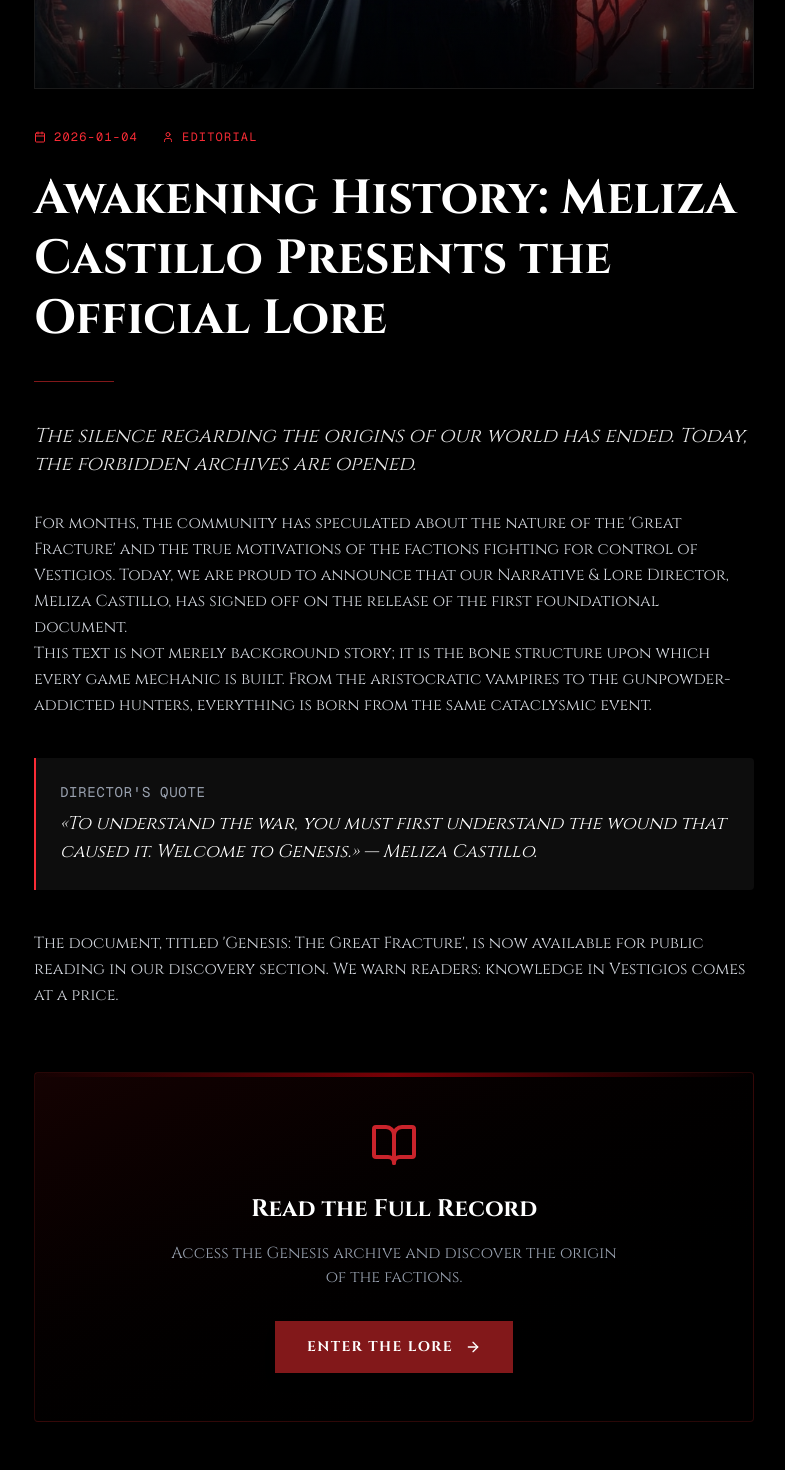
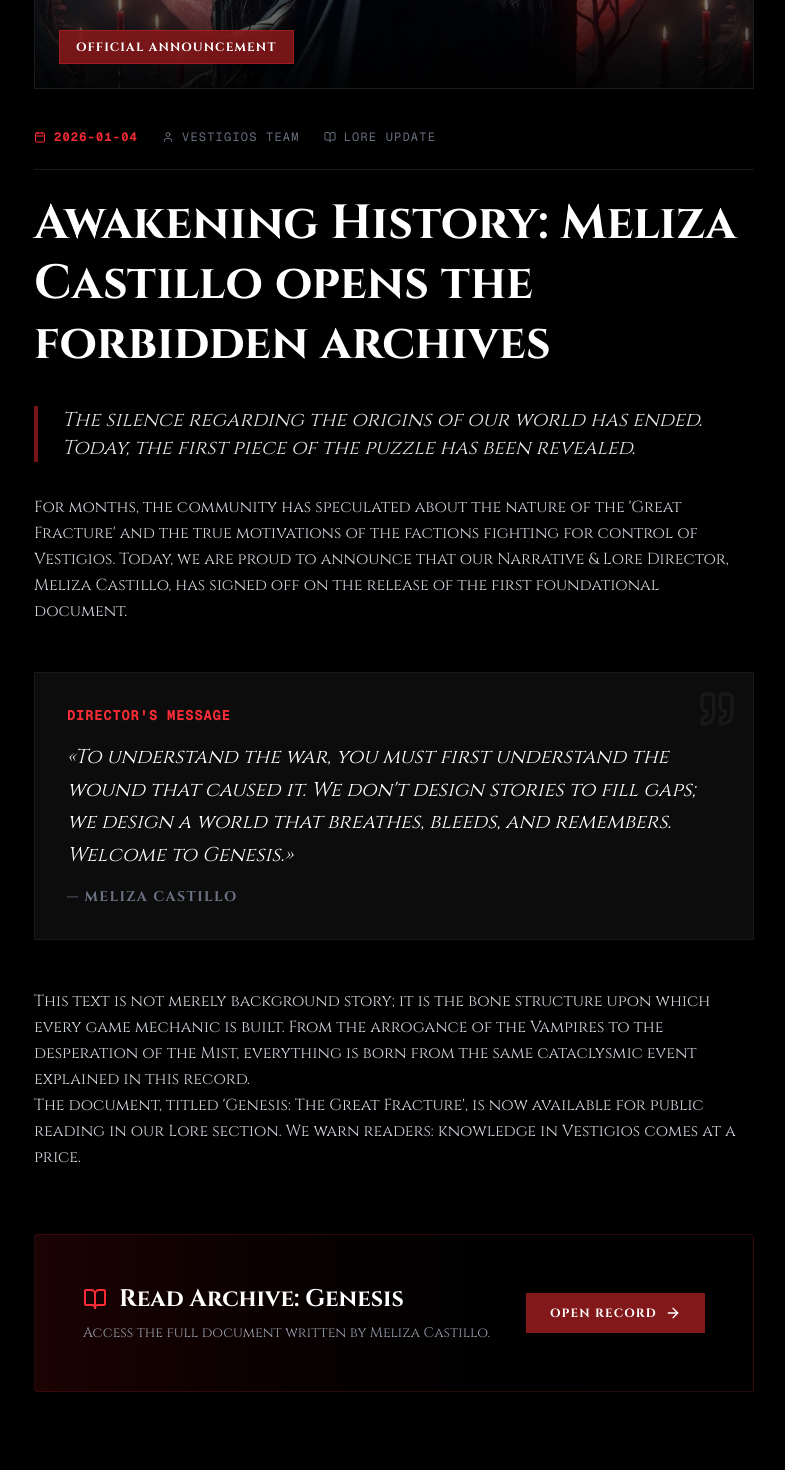
Before and after one commit to vestigiosentertainment/vestigios-website, a Next.js app: page /legal/discover/articles/lore-debut in a window 1280 px wide. Shown: the part 540-2010 px from the top of the page, without its empty margins (246-1031 px from the left). Built offline with nearby package versions, Linux system fonts and the light colour scheme.

Commit message:
Update page.tsx

```diff
--- a/app/legal/discover/articles/lore-debut/page.tsx
+++ b/app/legal/discover/articles/lore-debut/page.tsx
@@ -3,9 +3,9 @@
 import { useLanguage } from "@/lib/language-context"
 import Link from "next/link"
 import Image from "next/image"
-import { ArrowLeft, Calendar, User, BookOpen, Feather, ArrowRight } from "lucide-react"
+import { ArrowLeft, Calendar, User, BookOpen, Quote, ArrowRight } from "lucide-react"
 
-export default function LoreDebutArticlePage() {
+export default function LoreDebutNewsPage() {
   const { language } = useLanguage()
 
   return (
@@ -23,39 +23,43 @@ export default function LoreDebutArticlePage() {
       <article className="max-w-3xl mx-auto px-6 mt-12 md:mt-20">
 
         {/* Imagen de Cabecera */}
-        <div className="relative w-full h-[300px] md:h-[400px] rounded-sm overflow-hidden mb-10 border border-white/10 shadow-2xl">
+        <div className="relative w-full h-[300px] md:h-[400px] rounded-sm overflow-hidden mb-10 border border-white/10 shadow-2xl group">
             <Image
                 src="/ancient-book-open-with-mystical-light-dark-library.jpg"
-                alt="Lore Book"
+                alt="Lore Book Opening"
                 fill
-                className="object-cover"
+                className="object-cover transition-transform duration-700 group-hover:scale-105"
                 priority
             />
-            <div className="absolute inset-0 bg-gradient-to-t from-black via-transparent to-transparent opacity-80" />
+            <div className="absolute inset-0 bg-gradient-to-t from-black via-transparent to-transparent opacity-90" />
+
+            {/* Etiqueta flotante */}
+            <div className="absolute bottom-6 left-6 px-4 py-2 bg-red-900/90 text-white text-xs font-bold uppercase tracking-widest border border-red-500/30">
+                {language === "es" ? "Anuncio Oficial" : "Official Announcement"}
+            </div>
         </div>
 
         {/* Metadatos */}
-        <div className="flex items-center gap-6 text-xs font-mono text-red-500 uppercase tracking-widest mb-6">
-            <span className="flex items-center gap-2"><Calendar className="w-3 h-3" /> 2026-01-04</span>
-            <span className="flex items-center gap-2"><User className="w-3 h-3" /> Editorial</span>
+        <div className="flex items-center gap-6 text-xs font-mono text-gray-500 uppercase tracking-widest mb-6 border-b border-white/10 pb-6">
+            <span className="flex items-center gap-2 text-red-500 font-bold"><Calendar className="w-3 h-3" /> 2026-01-04</span>
+            <span className="flex items-center gap-2"><User className="w-3 h-3" /> Vestigios Team</span>
+            <span className="hidden md:flex items-center gap-2"><BookOpen className="w-3 h-3" /> Lore Update</span>
         </div>
 
-        {/* Título */}
+        {/* Título Principal */}
         <h1 className="text-3xl md:text-5xl font-serif font-bold text-white mb-8 leading-tight">
             {language === "es"
-             ? "El Despertar de la Historia: Meliza Castillo presenta el Lore Oficial"
-             : "Awakening History: Meliza Castillo Presents the Official Lore"}
+             ? "El Despertar de la Historia: Meliza Castillo abre los archivos prohibidos"
+             : "Awakening History: Meliza Castillo opens the forbidden archives"}
         </h1>
 
-        {/* Separador */}
-        <div className="h-px w-20 bg-red-900 mb-10" />
+        {/* Cuerpo del Texto */}
+        <div className="prose prose-invert prose-lg mx-auto text-gray-300 leading-relaxed font-light">
 
-        {/* Cuerpo del Texto */}
-        <div className="prose prose-invert prose-lg mx-auto text-gray-300 leading-relaxed">
-            <p className="font-serif text-xl text-white italic opacity-90 mb-8">
+            <p className="font-serif text-xl text-white italic opacity-90 mb-8 border-l-4 border-red-900 pl-6">
                 {language === "es"
-                 ? "El silencio sobre los orígenes de nuestro mundo ha terminado. Hoy, los archivos prohibidos se abren."
-                 : "The silence regarding the origins of our world has ended. Today, the forbidden archives are opened."}
+                 ? "El silencio sobre los orígenes de nuestro mundo ha terminado. Hoy, la primera pieza del rompecabezas ha sido revelada."
+                 : "The silence regarding the origins of our world has ended. Today, the first piece of the puzzle has been revealed."}
             </p>
 
             <p>
@@ -64,50 +68,60 @@ export default function LoreDebutArticlePage() {
                  : "For months, the community has speculated about the nature of the 'Great Fracture' and the true motivations of the factions fighting for control of Vestigios. Today, we are proud to announce that our Narrative & Lore Director, Meliza Castillo, has signed off on the release of the first foundational document."}
             </p>
 
-            <p>
-                {language === "es"
-                 ? "Este texto no es simplemente una historia de fondo; es la estructura ósea sobre la que se construye cada mecánica de juego. Desde los vampiros aristócratas hasta los cazadores adictos a la pólvora, todo nace de un mismo evento cataclísmico."
-                 : "This text is not merely background story; it is the bone structure upon which every game mechanic is built. From the aristocratic vampires to the gunpowder-addicted hunters, everything is born from the same cataclysmic event."}
-            </p>
-
-            <div className="my-10 p-6 bg-white/5 border-l-2 border-red-500 rounded-r-lg">
-                <p className="text-sm font-mono text-gray-400 mb-2 uppercase tracking-wider">
-                    {language === "es" ? "Cita de la Directora" : "Director's Quote"}
+            {/* Cita de la Directora */}
+            <div className="my-12 p-8 bg-zinc-900/50 border border-white/5 rounded-sm relative overflow-hidden">
+                <Quote className="absolute top-4 right-4 w-10 h-10 text-white/5" />
+                <p className="text-sm font-mono text-red-500 mb-4 uppercase tracking-wider font-bold">
+                    {language === "es" ? "Mensaje de la Directora" : "Director's Message"}
                 </p>
-                <p className="italic text-white font-serif text-lg">
+                <p className="italic text-white font-serif text-xl leading-relaxed mb-4">
                     {language === "es"
-                     ? "«Para entender la guerra, primero deben entender la herida que la causó. Bienvenidos al Génesis.» — Meliza Castillo."
-                     : "«To understand the war, you must first understand the wound that caused it. Welcome to Genesis.» — Meliza Castillo."}
+                     ? "«Para entender la guerra, primero deben entender la herida que la causó. No diseñamos historias para rellenar huecos; diseñamos un mundo que respira, sangra y recuerda. Bienvenidos al Génesis.»"
+                     : "«To understand the war, you must first understand the wound that caused it. We don't design stories to fill gaps; we design a world that breathes, bleeds, and remembers. Welcome to Genesis.»"}
                 </p>
+                <footer className="text-sm text-gray-500 font-bold uppercase tracking-widest mt-2">
+                    — Meliza Castillo
+                </footer>
             </div>
 
             <p>
                 {language === "es"
-                 ? "El documento, titulado «Génesis: La Gran Fractura», ya está disponible para lectura pública en nuestra sección de descubrimientos. Advertimos a los lectores: el conocimiento en Vestigios tiene un precio."
-                 : "The document, titled 'Genesis: The Great Fracture', is now available for public reading in our discovery section. We warn readers: knowledge in Vestigios comes at a price."}
+                 ? "Este texto no es simplemente una historia de fondo; es la estructura ósea sobre la que se construye cada mecánica de juego. Desde la arrogancia de los Vampiros hasta la desesperación de la Bruma, todo nace de un mismo evento cataclísmico explicado en este registro."
+                 : "This text is not merely background story; it is the bone structure upon which every game mechanic is built. From the arrogance of the Vampires to the desperation of the Mist, everything is born from the same cataclysmic event explained in this record."}
+            </p>
+
+            <p>
+                {language === "es"
+                 ? "El documento, titulado «Génesis: La Gran Fractura», ya está disponible para lectura pública en nuestra sección de Lore. Advertimos a los lectores: el conocimiento en Vestigios tiene un precio."
+                 : "The document, titled 'Genesis: The Great Fracture', is now available for public reading in our Lore section. We warn readers: knowledge in Vestigios comes at a price."}
             </p>
         </div>
 
-        {/* CALL TO ACTION (Botón al Lore) */}
-        <div className="mt-16 mb-20 p-8 md:p-12 bg-gradient-to-br from-red-950/30 to-black border border-red-900/30 rounded-lg text-center relative overflow-hidden group">
-            {/* Efecto de fondo */}
-            <div className="absolute top-0 left-0 w-full h-1 bg-gradient-to-r from-transparent via-red-600 to-transparent opacity-50" />
-
-            <BookOpen className="w-12 h-12 text-red-500 mx-auto mb-6 opacity-80" />
-
-            <h3 className="text-2xl font-bold text-white font-serif mb-4">
-                {language === "es" ? "Lee el Registro Completo" : "Read the Full Record"}
-            </h3>
-            <p className="text-gray-400 mb-8 max-w-md mx-auto">
-                {language === "es" ? "Accede al archivo Génesis y descubre el origen de las facciones." : "Access the Genesis archive and discover the origin of the factions."}
-            </p>
-
+        {/* CALL TO ACTION (Botón Gigante al Lore) */}
+        <div className="mt-16 mb-20">
             <Link
                 href="/legal/discover/lore/genesis"
-                className="inline-flex items-center gap-3 bg-red-900 hover:bg-red-800 text-white font-bold uppercase tracking-widest text-sm px-8 py-4 rounded-sm transition-all shadow-lg hover:shadow-red-900/40 transform hover:-translate-y-1"
+                className="group relative block w-full p-8 md:p-12 bg-gradient-to-r from-red-950/40 to-black border border-red-900/30 rounded-lg overflow-hidden hover:border-red-500/50 transition-all duration-300"
             >
-                {language === "es" ? "Entrar al Lore" : "Enter the Lore"}
-                <ArrowRight className="w-4 h-4" />
+                {/* Background Hover Effect */}
+                <div className="absolute inset-0 bg-red-600/5 opacity-0 group-hover:opacity-100 transition-opacity duration-500" />
+
+                <div className="relative z-10 flex flex-col md:flex-row items-center justify-between gap-6 text-center md:text-left">
+                    <div>
+                        <h3 className="text-2xl font-bold text-white font-serif mb-2 flex items-center gap-3 justify-center md:justify-start">
+                            <BookOpen className="w-6 h-6 text-red-500" />
+                            {language === "es" ? "Leer el Archivo: Génesis" : "Read Archive: Genesis"}
+                        </h3>
+                        <p className="text-gray-400 text-sm max-w-md">
+                            {language === "es" ? "Accede al documento completo escrito por Meliza Castillo." : "Access the full document written by Meliza Castillo."}
+                        </p>
+                    </div>
+
+                    <span className="inline-flex items-center gap-2 bg-red-900 text-white font-bold uppercase tracking-widest text-xs px-6 py-3 rounded-sm group-hover:bg-red-800 transition-colors shadow-lg">
+                        {language === "es" ? "Abrir Registro" : "Open Record"}
+                        <ArrowRight className="w-4 h-4 group-hover:translate-x-1 transition-transform" />
+                    </span>
+                </div>
             </Link>
         </div>
 
```
